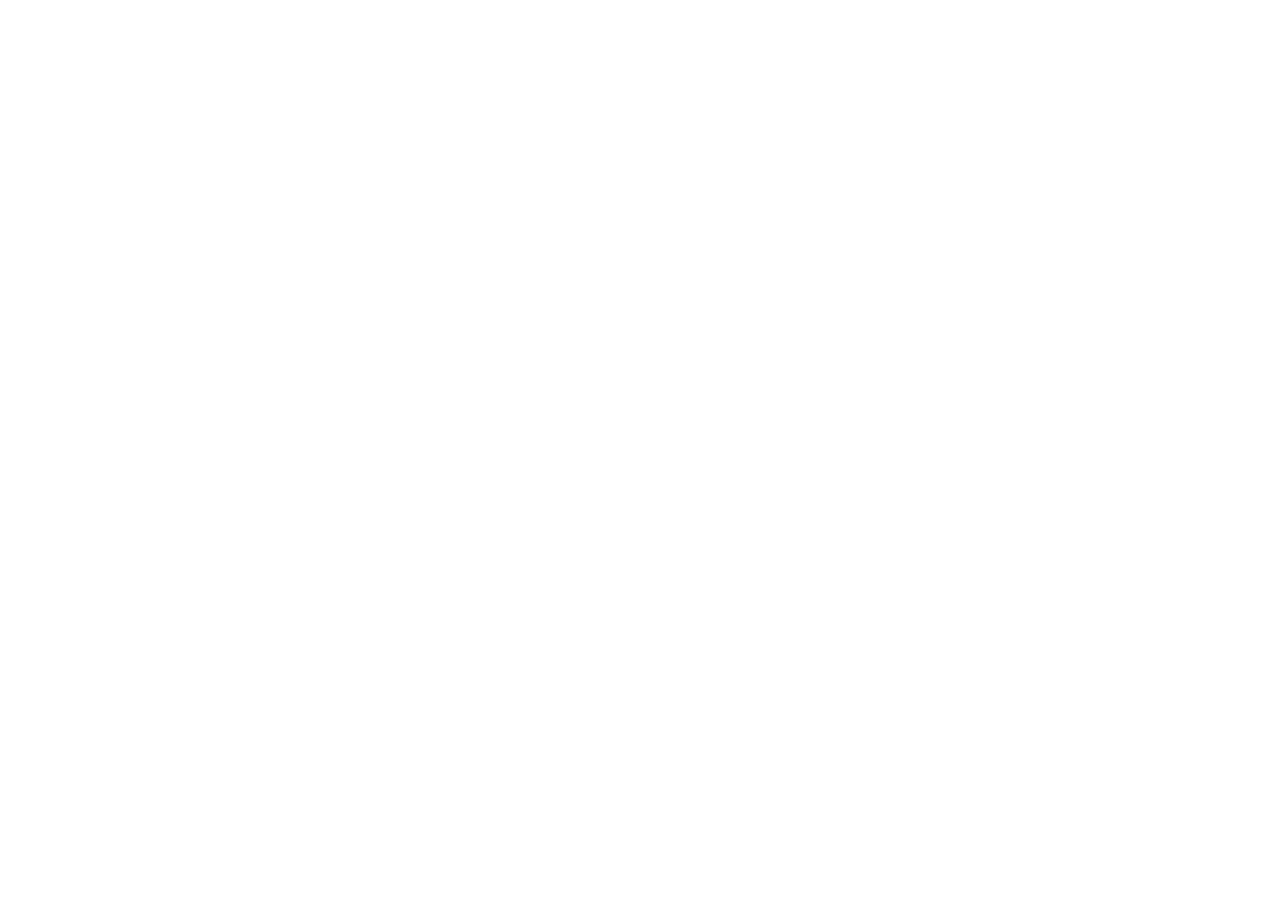
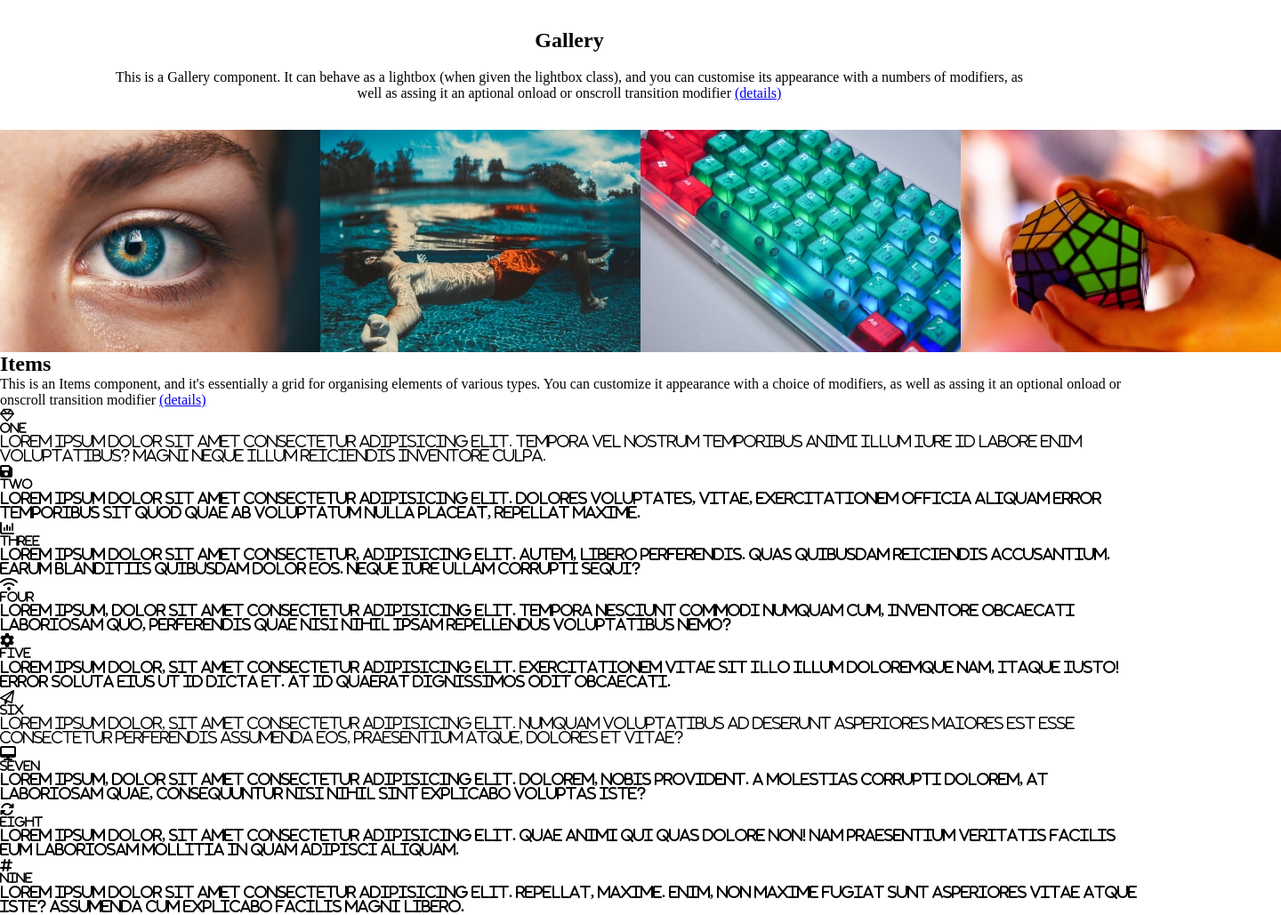
Before and after one commit to AlexRuizM/TEAM-WORK, a plain HTML site: page index.html in a window 1280 px wide. Shown: the whole page at 89% size, 1440 px wide, since content can reach past the window. Before the commit the page ends 800 px from the top, so only its background shows below. Drawn offline with Linux system fonts and the light colour scheme; files that its build step writes are made by us from their sources.

Commit message:
html terminado y comienzo css

```diff
--- a/assets/css/style.css
+++ b/assets/css/style.css
@@ -20,3 +20,30 @@
     --white: #fff;
     --gray: #adb5bd;
   }
+
+  body{
+    width: 100vw;
+    height: 100vh;
+  }
+
+  /* encabezado y parrafo de gallery */
+
+  div .head-gallery{
+    width: 80vw;
+    text-align: center;
+    margin: 2em auto;
+  }
+
+  div .head-gallery h2{
+    margin-bottom: .8em;
+  }
+
+  div .images-gallery{
+    width: 100%vw;
+    display: flex;
+  }
+
+  img {
+    width: 100vw;
+    height: auto;
+  }
--- a/index.html
+++ b/index.html
@@ -1,13 +1,81 @@
 <!DOCTYPE html>
 <html lang="en">
-<head>
-    <meta charset="UTF-8">
-    <meta http-equiv="X-UA-Compatible" content="IE=edge">
-    <meta name="viewport" content="width=device-width, initial-scale=1.0">
+  <head>
+    <meta charset="UTF-8" />
+    <meta http-equiv="X-UA-Compatible" content="IE=edge" />
+    <meta name="viewport" content="width=device-width, initial-scale=1.0" />
     <title>Document</title>
-    <link rel="stylesheet" href="./css/style.css">
-</head>
-<body>
+    <link rel="stylesheet" href="assets/css/style.css" />
+  </head>
 
-</body>
+  <body>
+<!-- comienzo gallery -->
+    <div class="gallery-division">
+<!-- encabezado y parrafo -->
+        <div class="head-gallery">
+          <h2>Gallery</h2>
+          <p>This is a <span class="bold">Gallery</span> component. It can behave as a lightbox (when given the <span class="lightbox">lightbox</span> class), and you can customise its appearance with a numbers of modifiers, as well as assing it an aptional <span class="lightbox">onload</span> or <span class="lightbox">onscroll</span> transition modifier <a href="#" class="underline">(details)</a></p>
+        </div>
+<!-- carrete de fotos -->
+        <div class="images-gallery">
+            <img src="img/gallery/thumbs/01.jpg" alt="ojo azul">
+            <img src="img/gallery/thumbs/02.jpg" alt="hombre flotando en el mar">
+            <img src="img/gallery/thumbs/03.jpg" alt="teclado de ordenador">
+            <img src="img/gallery/thumbs/04.jpg" alt="cubo de rubik hexagonal">
+        </div>
+    </div>
+<!-- fin de seccion Gallery -->
+<!-- comienzo seccion items -->
+    <div class="items-division">
+<!-- encabezado y parrafo-->
+        <div class="head-items">
+            <h2>Items</h2>
+            <p>This is an <span class="bold">Items</span> component, and it's essentially a grid for organising elements of various types. You can customize it appearance with a choice of modifiers, as well as assing it an optional <span class="lightbox">onload</span> or <span class="lightbox">onscroll</span> transition modifier <a href="#">(details)</a></p>
+        </div>
+<!-- comienzo items grid -->
+        <div class="items-layout">
+          <div class="box"><i class="fa-regular fa-gem">
+            <h5>One</h5>
+            <p>Lorem ipsum dolor sit amet consectetur adipisicing elit. Tempora vel nostrum temporibus animi illum iure id labore enim voluptatibus? Magni neque illum reiciendis inventore culpa.</p>
+          </i></div>
+          <div class="box"><i class="fa-solid fa-floppy-disk">
+            <h5>Two</h5>
+            <p>Lorem ipsum dolor sit amet consectetur adipisicing elit. Dolores voluptates, vitae, exercitationem officia aliquam error temporibus sit quod quae ab voluptatum nulla placeat, repellat maxime.</p>
+          </i></div>
+          <div class="box"><i class="fa-solid fa-chart-column">
+            <h5>Three</h5>
+            <p>Lorem ipsum dolor sit amet consectetur, adipisicing elit. Autem, libero perferendis. Quas quibusdam reiciendis accusantium. Earum blanditiis quibusdam dolor eos. Neque iure ullam corrupti sequi?</p>
+          </i></div>
+          <div class="box"><i class="fa-solid fa-wifi">
+            <h5>Four</h5>
+            <p>Lorem ipsum, dolor sit amet consectetur adipisicing elit. Tempora nesciunt commodi numquam cum, inventore obcaecati laboriosam quo, perferendis quae nisi nihil ipsam repellendus voluptatibus nemo?</p>
+          </i></div>
+          <div class="box"><i class="fa-solid fa-gear">
+            <h5>Five</h5>
+            <p>Lorem ipsum dolor, sit amet consectetur adipisicing elit. Exercitationem vitae sit illo illum doloremque nam, itaque iusto! Error soluta eius ut id dicta et. At id quaerat dignissimos odit obcaecati.</p>
+          </i></div>
+          <div class="box"><i class="fa-regular fa-paper-plane">
+            <h5>Six</h5>
+            <p>Lorem ipsum dolor, sit amet consectetur adipisicing elit. Numquam voluptatibus ad deserunt asperiores maiores est esse consectetur perferendis assumenda eos, praesentium atque, dolores et vitae?</p>
+          </i></div>
+          <div class="box"><i class="fa-solid fa-desktop">
+            <h5>Seven</h5>
+            <p>Lorem ipsum, dolor sit amet consectetur adipisicing elit. Dolorem, nobis provident. A molestias corrupti dolorem, at laboriosam quae, consequuntur nisi nihil sint explicabo voluptas iste?</p>
+          </i></div>
+          <div class="box"><i class="fa-solid fa-rotate">
+            <h5>Eight</h5>
+            <p>Lorem ipsum dolor, sit amet consectetur adipisicing elit. Quae animi qui quas dolore non! Nam praesentium veritatis facilis eum laboriosam mollitia in quam adipisci aliquam.</p>
+          </i></div>
+          <div class="box"><i class="fa-solid fa-hashtag">
+            <h5>Nine</h5>
+            <p>Lorem ipsum dolor sit amet consectetur adipisicing elit. Repellat, maxime. Enim, non maxime fugiat sunt asperiores vitae atque iste? Assumenda cum explicabo facilis magni libero.</p>
+          </i></div>
+        </div>
+<!-- fin de items -->
+    </div>
+
+
+  </body>
+  <script src="https://kit.fontawesome.com/3d3a3461c1.js" crossorigin="anonymous"></script>
+  <script src="https://kit.fontawesome.com/b20c74decf.js" crossorigin="anonymous"></script>
 </html>
```
